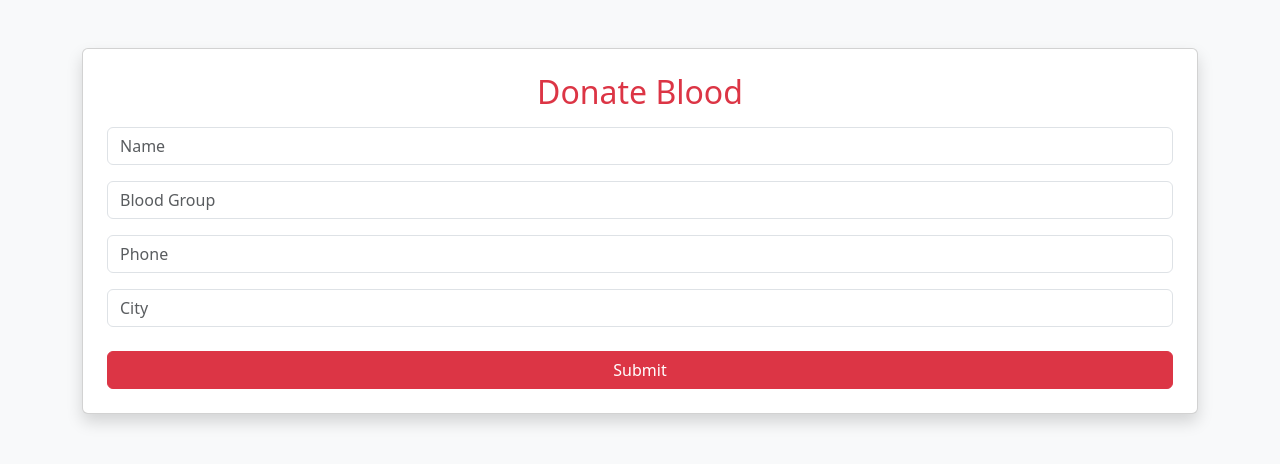
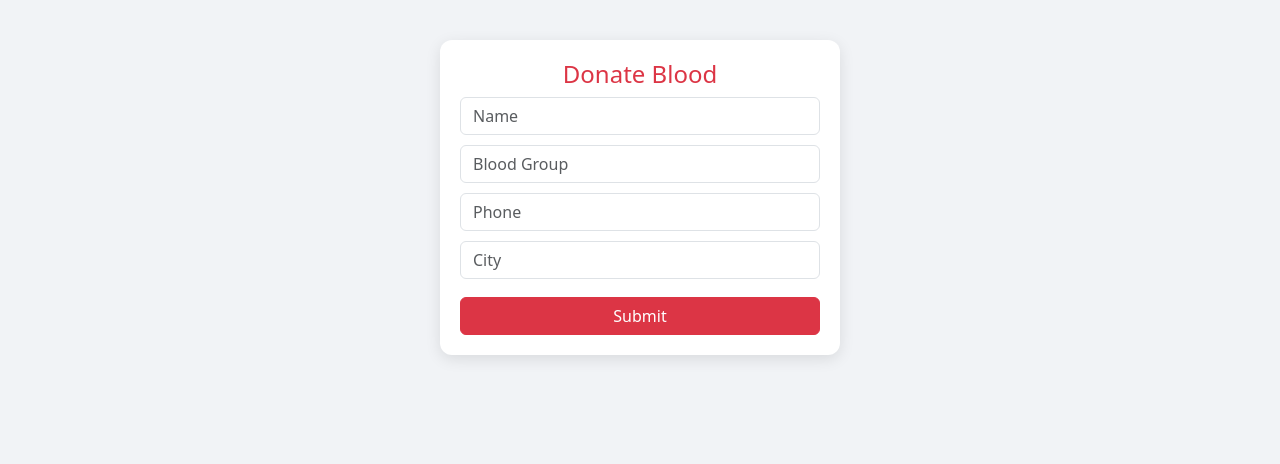
Before and after one commit to himubhatt2305-source/blood-bank-management-system, a website: page public/donate.html in a window 1280 px wide. Drawn offline with nearby package versions, Linux system fonts and the light colour scheme.

Commit message:
Update donate.html

```diff
--- a/public/donate.html
+++ b/public/donate.html
@@ -1,57 +1,49 @@
 <!DOCTYPE html>
 <html>
 <head>
-  <title>Donate</title>
+  <title>Donate Blood</title>
+
   <link href="https://cdn.jsdelivr.net/npm/bootstrap@5.3.0/dist/css/bootstrap.min.css" rel="stylesheet">
+
+  <style>
+    body {
+      background: #f1f3f6;
+    }
+
+    .form-box {
+      width: 95%;
+      max-width: 400px;
+      margin: 40px auto;
+      padding: 20px;
+      border-radius: 12px;
+      background: white;
+      box-shadow: 0 4px 15px rgba(0,0,0,0.1);
+    }
+
+    input {
+      margin-bottom: 10px;
+    }
+
+    button {
+      border-radius: 25px;
+    }
+  </style>
 </head>
 
-<body class="bg-light">
+<body>
 
-<div class="container mt-5">
-  <div class="card p-4 shadow">
-    <h2 class="text-danger text-center">Donate Blood</h2>
+<div class="form-box">
+  <h4 class="text-center text-danger">Donate Blood</h4>
 
-    <input id="name" class="form-control my-2" placeholder="Name">
-    <input id="group" class="form-control my-2" placeholder="Blood Group">
-    <input id="phone" class="form-control my-2" placeholder="Phone">
-    <input id="city" class="form-control my-2" placeholder="City">
+  <form action="/add-donor" method="POST">
+    <input name="name" class="form-control" placeholder="Name" required>
+    <input name="bloodGroup" class="form-control" placeholder="Blood Group" required>
+    <input name="phone" class="form-control" placeholder="Phone" required>
+    <input name="city" class="form-control" placeholder="City" required>
 
-    <button type="button" onclick="addDonor()" class="btn btn-danger w-100 mt-3">
-      Submit
-    </button>
-  </div>
+    <button class="btn btn-danger w-100 mt-2">Submit</button>
+  </form>
 </div>
-
-<script>
-function addDonor() {
-  fetch('http://localhost:3000/add-donor', {
-    method: 'POST',
-    headers: {
-      'Content-Type': 'application/json'
-    },
-    body: JSON.stringify({
-      name: document.getElementById("name").value,
-      bloodGroup: document.getElementById("group").value,
-      phone: document.getElementById("phone").value,
-      city: document.getElementById("city").value
-    })
-  })
-  .then(res => res.text())
-  .then(data => {
-    alert(data);
-
-    // clear form after success
-    document.getElementById("name").value = "";
-    document.getElementById("group").value = "";
-    document.getElementById("phone").value = "";
-    document.getElementById("city").value = "";
-  })
-  .catch(err => {
-    console.log(err);
-    alert("Error saving donor");
-  });
-}
-</script>
 
 </body>
 </html>
```
